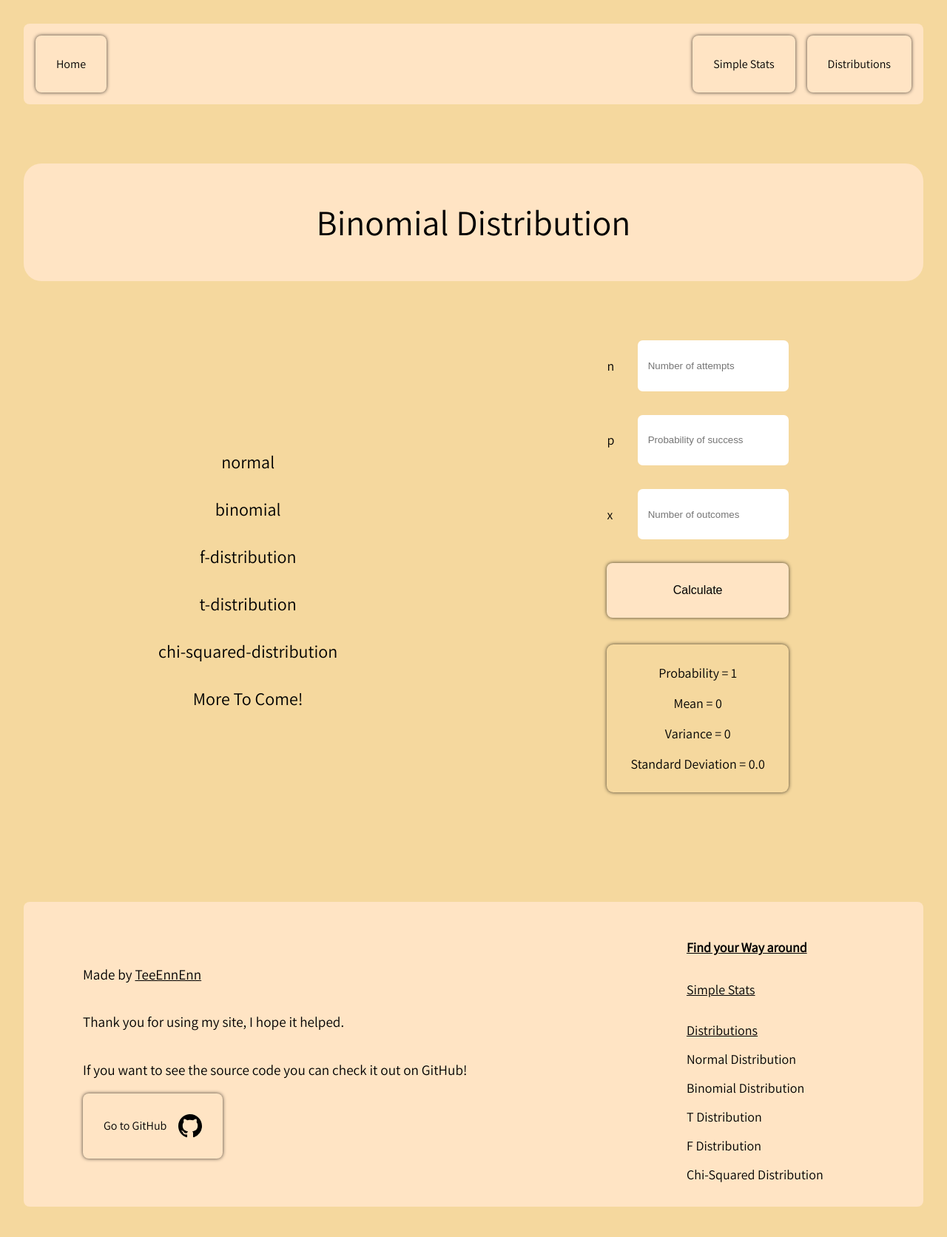
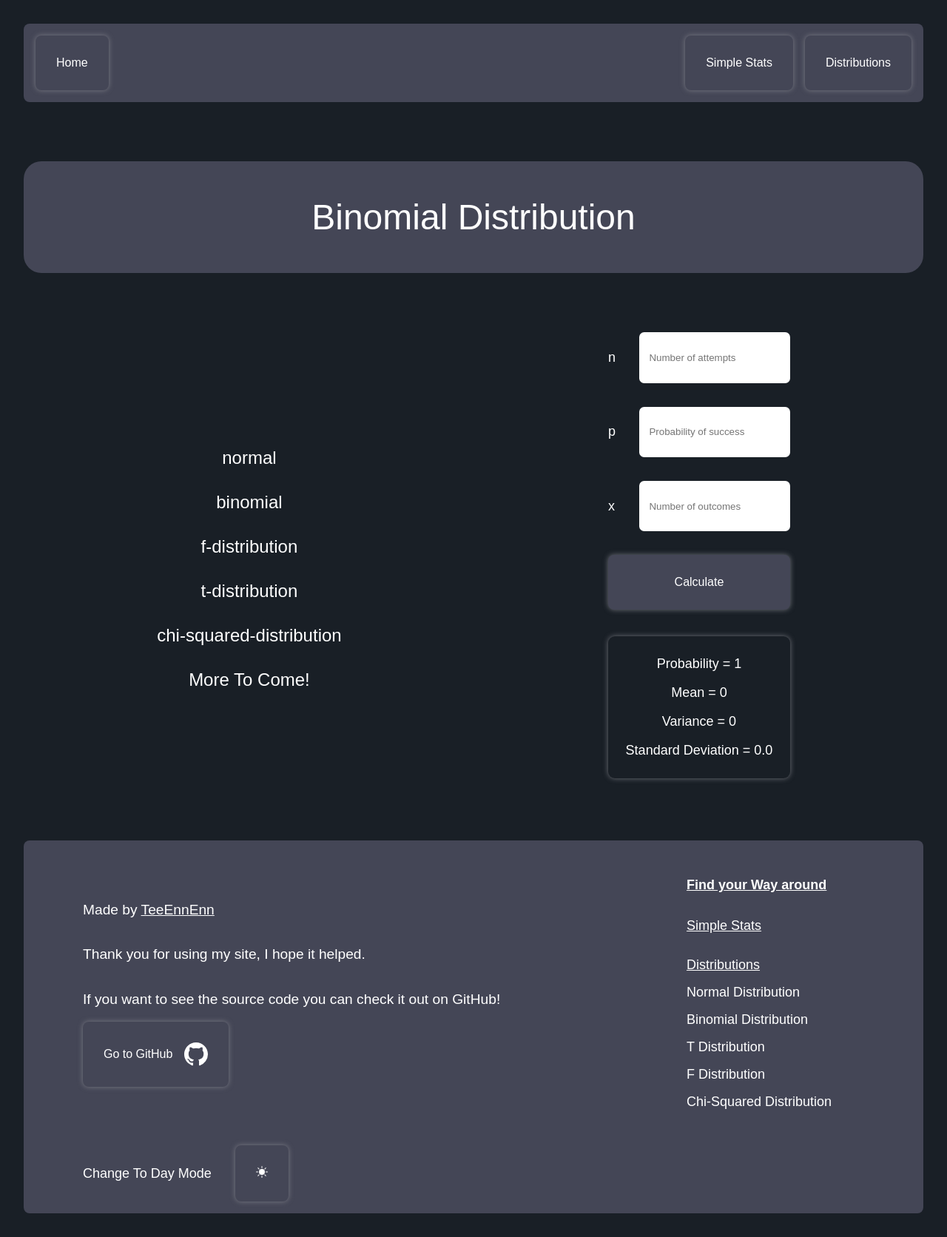
Before and after one commit to TeeEnnEnn/StatisticsHomeworkSite, a Flask app: page /complex/binomial in a window 1280 px wide. Shown: the whole page at 74% size. Before the commit the page ends 1631 px from the top, so only its background shows below. Run offline with Flask 3, Linux system fonts and the light colour scheme.

Commit message:
Added Dark Mode
* Added button to change from dark mode to light mode.
* Other very minor changes.

```diff
--- a/Stats/static/index.js
+++ b/Stats/static/index.js
@@ -1,5 +1,55 @@
 document.addEventListener('DOMContentLoaded', function () {
     const formValueField = document.getElementById("form-value");
+    let darkMode = false;
+    let nightButtonHTML = "<svg xmlns=\"http://www.w3.org/2000/svg\" width=\"24\" height=\"24\" fill=\"currentColor\"\n" +
+        "                         class=\"bi bi-moon-stars-fill\" viewBox=\"0 0 16 16\">\n" +
+        "                        <path d=\"M6 .278a.768.768 0 0 1 .08.858 7.208 7.208 0 0 0-.878 3.46c0 4.021 3.278 7.277 7.318 7.277.527 0 1.04-.055 1.533-.16a.787.787 0 0 1 .81.316.733.733 0 0 1-.031.893A8.349 8.349 0 0 1 8.344 16C3.734 16 0 12.286 0 7.71 0 4.266 2.114 1.312 5.124.06A.752.752 0 0 1 6 .278z\"></path>\n" +
+        "                        <path d=\"M10.794 3.148a.217.217 0 0 1 .412 0l.387 1.162c.173.518.579.924 1.097 1.097l1.162.387a.217.217 0 0 1 0 .412l-1.162.387a1.734 1.734 0 0 0-1.097 1.097l-.387 1.162a.217.217 0 0 1-.412 0l-.387-1.162A1.734 1.734 0 0 0 9.31 6.593l-1.162-.387a.217.217 0 0 1 0-.412l1.162-.387a1.734 1.734 0 0 0 1.097-1.097l.387-1.162zM13.863.099a.145.145 0 0 1 .274 0l.258.774c.115.346.386.617.732.732l.774.258a.145.145 0 0 1 0 .274l-.774.258a1.156 1.156 0 0 0-.732.732l-.258.774a.145.145 0 0 1-.274 0l-.258-.774a1.156 1.156 0 0 0-.732-.732l-.774-.258a.145.145 0 0 1 0-.274l.774-.258c.346-.115.617-.386.732-.732L13.863.1z\"></path>\n" +
+        "                    </svg>";
+    let dayButtonInnerHTML = "<svg xmlns=\"http://www.w3.org/2000/svg\" width=\"16\" height=\"16\" fill=\"currentColor\" class=\"bi bi-sun-fill\" viewBox=\"0 0 16 16\">\n" +
+        "  <path d=\"M8 12a4 4 0 1 0 0-8 4 4 0 0 0 0 8zM8 0a.5.5 0 0 1 .5.5v2a.5.5 0 0 1-1 0v-2A.5.5 0 0 1 8 0zm0 13a.5.5 0 0 1 .5.5v2a.5.5 0 0 1-1 0v-2A.5.5 0 0 1 8 13zm8-5a.5.5 0 0 1-.5.5h-2a.5.5 0 0 1 0-1h2a.5.5 0 0 1 .5.5zM3 8a.5.5 0 0 1-.5.5h-2a.5.5 0 0 1 0-1h2A.5.5 0 0 1 3 8zm10.657-5.657a.5.5 0 0 1 0 .707l-1.414 1.415a.5.5 0 1 1-.707-.708l1.414-1.414a.5.5 0 0 1 .707 0zm-9.193 9.193a.5.5 0 0 1 0 .707L3.05 13.657a.5.5 0 0 1-.707-.707l1.414-1.414a.5.5 0 0 1 .707 0zm9.193 2.121a.5.5 0 0 1-.707 0l-1.414-1.414a.5.5 0 0 1 .707-.707l1.414 1.414a.5.5 0 0 1 0 .707zM4.464 4.465a.5.5 0 0 1-.707 0L2.343 3.05a.5.5 0 1 1 .707-.707l1.414 1.414a.5.5 0 0 1 0 .708z\"/>\n" +
+        "</svg>";
+
+    function setThemePreference(theme) {
+        localStorage.setItem("themePreference", theme);
+    }
+
+    function getThemePreference() {
+        return localStorage.getItem("themePreference");
+    }
+
+    const nightButton = document.getElementById("night-mode");
+    const nightModePrompt = document.getElementById("night-mode-prompt");
+
+
+    if (getThemePreference() === "light") {
+        // If the day mode stylesheet is preferred
+        nightButton.innerHTML = nightButtonHTML;
+        nightModePrompt.innerHTML = "Change To Night Mode";
+        changeTheme("light");
+    } else {
+        // If the night mode stylesheet is preferred
+        nightButton.innerHTML = dayButtonInnerHTML;
+        nightModePrompt.innerHTML = "Change To Day Mode";
+        changeTheme("dark");
+    }
+
+    nightButton.addEventListener("click", function () {
+        if (darkMode === false) {
+            nightButton.innerHTML = dayButtonInnerHTML;
+            nightModePrompt.innerHTML = "Change To Day Mode";
+            changeTheme("dark")
+            darkMode = true;
+            setThemePreference("dark")
+        } else {
+            changeTheme("light")
+            nightButton.innerHTML = nightButtonHTML;
+            nightModePrompt.innerHTML = "Change To Night Mode";
+            darkMode = false;
+            setThemePreference("light")
+        }
+    });
+
 
     // Reset the value in the field
     function resetForm() {
@@ -52,5 +102,19 @@
         }
     });
 
+});
 
-});
+
+function changeTheme(theme) {
+    if (theme === "dark") {
+        document.documentElement.style.setProperty("--background-color", "rgb(25, 31, 38)");
+        document.documentElement.style.setProperty("--bubble-color", "rgb(68, 70, 86)");
+        document.documentElement.style.setProperty("--shadow", "0px 0px 7px rgba(139, 140, 147, 0.75)");
+        document.documentElement.style.setProperty("--text-color", "white");
+    } else {
+        document.documentElement.style.setProperty("--background-color", "rgb(245, 216, 158)");
+        document.documentElement.style.setProperty("--bubble-color", "bisque");
+        document.documentElement.style.setProperty("--shadow", "0 0 5px rgba(0, 0, 0, 0.75)");
+        document.documentElement.style.setProperty("--text-color", "black");
+    }
+}
--- a/Stats/static/styles.css
+++ b/Stats/static/styles.css
@@ -1,8 +1,10 @@
 :root {
 	--background-color: rgb(245, 216, 158);
+	--bubble-color: bisque;
 	--border-radius: 0.5em;
 	--spacing: 1em;
 	--shadow: 0px 0px 5px rgba(0, 0, 0, 0.75);
+	--text-color: black;
 }
 
 * {
@@ -29,13 +31,10 @@
 
 body {
 	background-color: var(--background-color);
-	font-family: 'Assistant', sans-serif;
-	/* font-family: 'Montserrat', sans-serif; */
-	/* font-family: 'Open Sans', sans-serif; */
-	/* font-family: 'Roboto', sans-serif; */
-	/* font-family: 'Ubuntu', sans-serif; */
+	font-family: Arial, sans-serif;
 	margin: 0;
 	width: 100%;
+	color: var(--text-color);
 }
 
 p, a, h1, h2, h3, h4, h5 {
@@ -44,7 +43,7 @@
 }
 
 .page-header {
-	background-color: bisque;
+	background-color: var(--bubble-color);
 	padding: 1em;
 	font-size: 3em;
 	border-radius: var(--border-radius);
@@ -66,7 +65,7 @@
 
 .home-tab {
 	padding: 1em;
-	background-color: bisque;
+	background-color: var(--bubble-color);
 	border-radius: var(--border-radius);
 }
 
@@ -93,7 +92,7 @@
 .alert {
 	border-radius: var(--border-radius);
 	text-align: center;
-	color: white;
+	color: var(--text-color);
 	background-color: rgba(0, 0, 0, 0.25);
 	width: fit-content;
 	height: fit-content;
@@ -129,7 +128,7 @@
 
 .data-value {
 	padding: 1em;
-	background-color: bisque;
+	background-color: var(--bubble-color);
 	font-weight: normal;
 	border-radius: var(--border-radius);
 }
@@ -137,14 +136,14 @@
 .simple-stat {
 	padding: 0.5em;
 	margin: 0.5em;
-	background-color: bisque;
+	background-color: var(--bubble-color);
 	font-weight: normal;
 	border-radius: var(--border-radius);
 	font-size: large;
 }
 
 .heading {
-	background-color: bisque;
+	background-color: var(--bubble-color);
 	font-weight: normal;
 	border-radius: var(--border-radius);
 	padding: 1em;
@@ -156,13 +155,14 @@
 	font-size: medium;
 	border-radius: var(--border-radius);
 	border: none;
-	background-color: bisque;
+	background-color: var(--bubble-color);
 	cursor: pointer;
 	box-shadow: var(--shadow);
+	color: var(--text-color);
 }
 
 a:visited, a:link {
-	color: black;
+	color: var(--text-color);
 	text-decoration: none;
 }
 
@@ -220,7 +220,7 @@
 	grid-template-columns: 1fr 1fr;
 	justify-items: center;
 	padding: 1em;
-	background-color: bisque;
+	background-color: var(--bubble-color);
 	border-radius: var(--border-radius);
 	gap: 2em;
 }
@@ -232,7 +232,7 @@
 }
 
 .error {
-	background-color: bisque;
+	background-color: var(--bubble-color);
 	font-weight: bold;
 	color: red;
 	padding: 1em;
@@ -249,7 +249,7 @@
 	justify-content: space-between;
 	align-items: center;
 	padding: 1em;
-	background-color: bisque;
+	background-color: var(--bubble-color);
 	justify-items: start;
 	border-radius: var(--border-radius);
 }
@@ -266,7 +266,7 @@
 .pill {
 	padding: 0.5em;
 	margin: 0.5em;
-	background-color: bisque;
+	background-color: var(--bubble-color);
 	font-weight: normal;
 	border-radius: var(--border-radius);
 }
@@ -300,10 +300,6 @@
 
 .function-text-link {
 	font-size: x-large;
-}
-
-.distribution-workspace {
-
 }
 
 .distribution-form {
@@ -341,7 +337,7 @@
 
 .complex-graph-grid {
 	display: grid;
-	background-color: bisque;
+	background-color: var(--bubble-color);
 	grid-template-columns: 1fr;
 	align-items: center;
 	justify-items: center;
@@ -350,12 +346,14 @@
 	gap: 1em;
 }
 
+/* For Footer */
+
 .footer {
 	display: grid;
 	gap: 2em;
 	grid-template-columns: 3fr 1fr;
 	padding: 1em 5em;
-	background-color: bisque;
+	background-color: var(--bubble-color);
 	border-radius: var(--border-radius);
 	text-align: left;
 }
@@ -393,6 +391,7 @@
 .footer-right h3 {
 	font-size: large;
 	font-weight: bold;
+	text-decoration: underline;
 }
 
 .inner-button-flex {
@@ -401,6 +400,29 @@
 	gap: 1em;
 }
 
-.footer-right h3 {
-	text-decoration: underline;
+/* For night Mode */
+
+.settings{
+	display: grid;
+	grid-template-columns: 1fr 1fr;
 }
+
+#night-mode{
+	border: none;
+	background: none;
+	cursor: pointer;
+	color: var(--text-color);
+}
+
+#night-mode-prompt {
+    text-align: left;
+    font-size: large;
+}
+
+.night-settings{
+	display: flex;
+	flex-direction: row;
+	align-items: center;
+	gap: 2em;
+	justify-content: flex-start;
+}
--- a/Stats/templates/base.html
+++ b/Stats/templates/base.html
@@ -8,16 +8,8 @@
     <meta name="description" content="A statistics website"/>
     <title>Statistics Website</title>
 
-    {% block stylesheet %}
-        <link rel="stylesheet" type="text/css" href="{{ url_for('static', filename='styles.css') }}">
-    {% endblock stylesheet %}
-
-    {% block font %}
-        <link rel="preconnect" href="https://fonts.googleapis.com">
-        <link rel="preconnect" href="https://fonts.gstatic.com" crossorigin>
-        <link href="https://fonts.googleapis.com/css2?family=Assistant:wght@200;300;400&family=Montserrat:wght@100;300;400&family=Open+Sans:wght@300;400;500&family=Roboto:wght@100;300;400&family=Ubuntu:wght@300;400&display=swap"
-              rel="stylesheet">
-    {% endblock font %}
+    {#<link rel="preload" as="style" onload="this.rel='stylesheet'" id="stylesheet" href="../static/styles.css">#}
+    <link  rel="stylesheet" id="stylesheet" href="../static/styles.css">
 
     {% block script %}
         <script src="{{ url_for('static', filename='index.js') }}"></script>
@@ -44,7 +36,8 @@
             <p>Made by <a href="https://github.com/TeeEnnEnn" style="text-decoration: underline">TeeEnnEnn</a></p>
             <p>Thank you for using my site, I hope it helped.</p>
             <p>If you want to see the source code you can check it out on GitHub!</p>
-            <a href="https://github.com/TeeEnnEnn/StatisticsWebsiteClone" class="button inner-button-flex" target="_blank"> Go to GitHub
+            <a href="https://github.com/TeeEnnEnn/StatisticsWebsiteClone" class="button inner-button-flex"
+               target="_blank"> Go to GitHub
                 <svg xmlns="http://www.w3.org/2000/svg" width="32" height="32" fill="currentColor" class="bi bi-github"
                      viewBox="0 0 16 16">
                     <path d="M8 0C3.58 0 0 3.58 0 8c0 3.54 2.29 6.53 5.47 7.59.4.07.55-.17.55-.38 0-.19-.01-.82-.01-1.49-2.01.37-2.53-.49-2.69-.94-.09-.23-.48-.94-.82-1.13-.28-.15-.68-.52-.01-.53.63-.01 1.08.58 1.23.82.72 1.21 1.87.87 2.33.66.07-.52.28-.87.51-1.07-1.78-.2-3.64-.89-3.64-3.95 0-.87.31-1.59.82-2.15-.08-.2-.36-1.02.08-2.12 0 0 .67-.21 2.2.82.64-.18 1.32-.27 2-.27.68 0 1.36.09 2 .27 1.53-1.04 2.2-.82 2.2-.82.44 1.1.16 1.92.08 2.12.51.56.82 1.27.82 2.15 0 3.07-1.87 3.75-3.65 3.95.29.25.54.73.54 1.48 0 1.07-.01 1.93-.01 2.2 0 .21.15.46.55.38A8.012 8.012 0 0 0 16 8c0-4.42-3.58-8-8-8z"></path>
@@ -54,7 +47,8 @@
         <div class="footer-right">
             <div class="footer-links">
                 <h3>Find your Way around</h3>
-                <a href="{{ url_for('simple.home') }}" class="footer-link" style="text-decoration: underline"> Simple Stats</a>
+                <a href="{{ url_for('simple.home') }}" class="footer-link" style="text-decoration: underline"> Simple
+                    Stats</a>
             </div>
             <div class="footer-links">
                 <a href="{{ url_for('complex.home') }}" class="footer-link" style="text-decoration: underline">Distributions</a>
@@ -66,6 +60,18 @@
             </div>
 
         </div>
+        <div class="settings">
+            <div class="night-settings">
+                <p id="night-mode-prompt">Change to Night Mode</p>
+                <button id="night-mode" type="button" class="button">
+                    <svg xmlns="http://www.w3.org/2000/svg" width="24" height="24" fill="currentColor"
+                         class="bi bi-moon-stars-fill" viewBox="0 0 16 16">
+                        <path d="M6 .278a.768.768 0 0 1 .08.858 7.208 7.208 0 0 0-.878 3.46c0 4.021 3.278 7.277 7.318 7.277.527 0 1.04-.055 1.533-.16a.787.787 0 0 1 .81.316.733.733 0 0 1-.031.893A8.349 8.349 0 0 1 8.344 16C3.734 16 0 12.286 0 7.71 0 4.266 2.114 1.312 5.124.06A.752.752 0 0 1 6 .278z"></path>
+                        <path d="M10.794 3.148a.217.217 0 0 1 .412 0l.387 1.162c.173.518.579.924 1.097 1.097l1.162.387a.217.217 0 0 1 0 .412l-1.162.387a1.734 1.734 0 0 0-1.097 1.097l-.387 1.162a.217.217 0 0 1-.412 0l-.387-1.162A1.734 1.734 0 0 0 9.31 6.593l-1.162-.387a.217.217 0 0 1 0-.412l1.162-.387a1.734 1.734 0 0 0 1.097-1.097l.387-1.162zM13.863.099a.145.145 0 0 1 .274 0l.258.774c.115.346.386.617.732.732l.774.258a.145.145 0 0 1 0 .274l-.774.258a1.156 1.156 0 0 0-.732.732l-.258.774a.145.145 0 0 1-.274 0l-.258-.774a1.156 1.156 0 0 0-.732-.732l-.774-.258a.145.145 0 0 1 0-.274l.774-.258c.346-.115.617-.386.732-.732L13.863.1z"></path>
+                    </svg>
+                </button>
+            </div>
+        </div>
 
     </footer>
 </div>
--- a/Stats/templates/distribution_template.html
+++ b/Stats/templates/distribution_template.html
@@ -18,8 +18,6 @@
             </div>
             {% block workspace %}{% endblock %}
         </div>
-        <div class="container">
             {% block non_workspace %}{% endblock non_workspace %}
-        </div>
     </div>
 {% endblock body %}
```
Also changed, not shown: Stats/static/boxplot.png, Stats/static/frequency_graph.png, Stats/static/line_graph.png, Stats/static/normal-graph.png.
